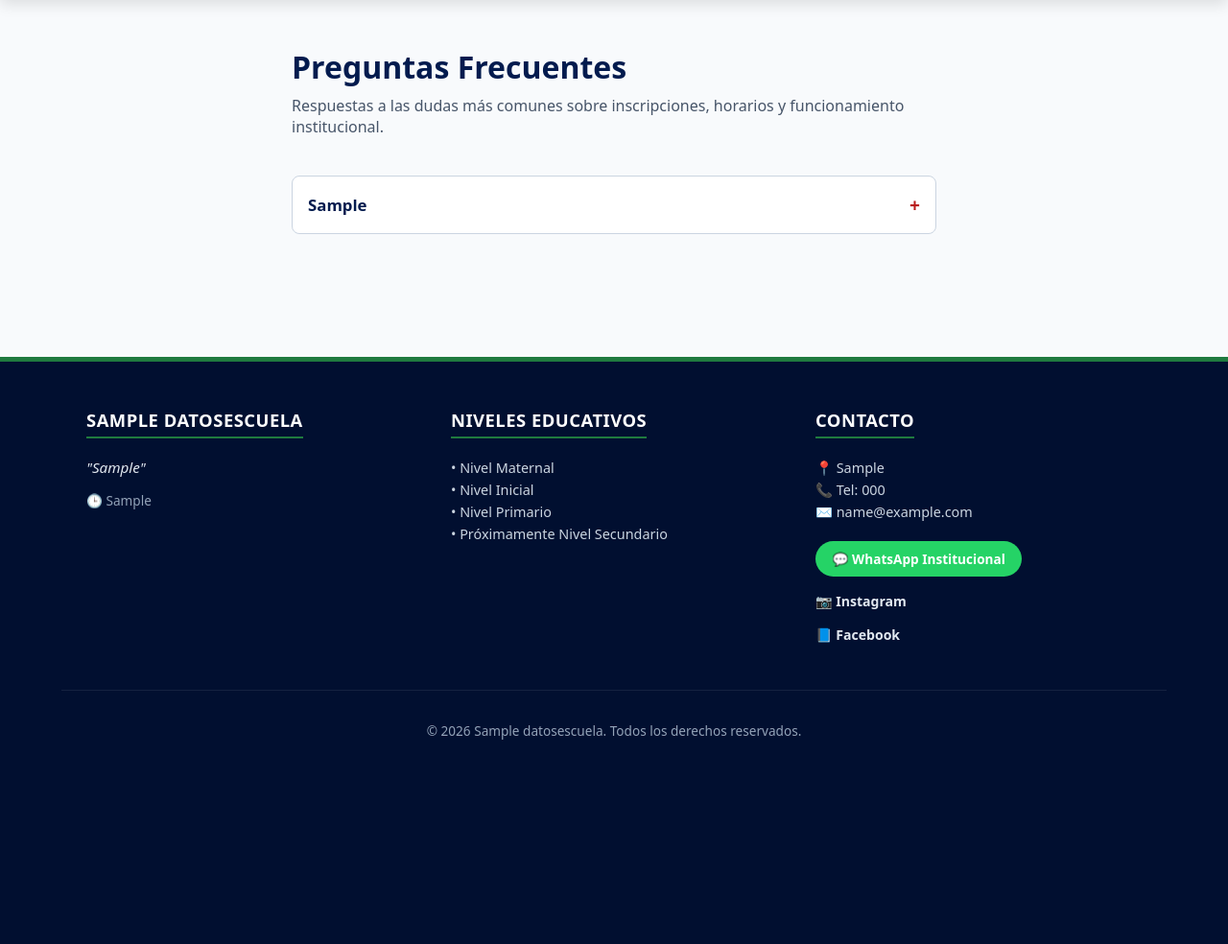
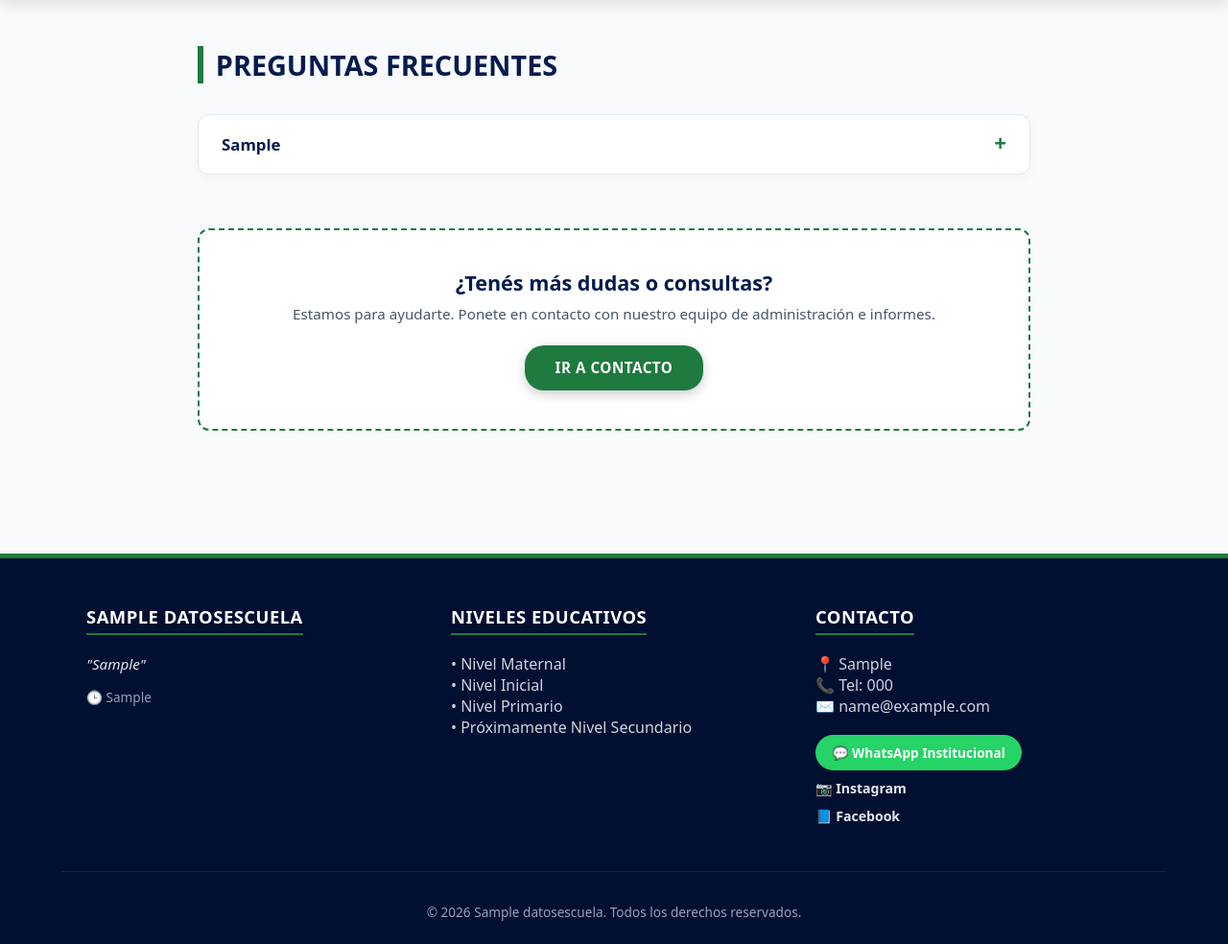
Before and after one commit to SoySid/colegio-patagonia-cipolletti, a Django app: page /faq/ in a window 1280 px wide. Shown: the part 82-1066 px from the top of the page at 96% size. Before the commit the page ends 853 px from the top, so only its background shows below. Run offline with Django 5.2, Linux system fonts and the light colour scheme; tables that the repository leaves empty hold one stand-in row (values such as "Sample post"); grey boxes marked "Sample" are stand-in pictures.

Commit message:
Refactor: Limpiar CSS duplicado en footer y agregar estilos de acordeón para Preguntas Frecuentes

```diff
--- a/escuela/static/escuela/css/estilos.css
+++ b/escuela/static/escuela/css/estilos.css
@@ -361,90 +370,99 @@ nav a.btn-portal:hover {
 }
 
 /* ==========================================
-   6. FOOTER
+   6. PREGUNTAS FRECUENTES (FAQ)
    ========================================== */
-footer {
-    background-color: var(--primary);
-    color: #cbd5e1;
-    padding: 3.5rem 5% 1.5rem 5%;
-    margin-top: 4rem;
+.faq-wrapper {
+    max-width: 900px;
+    margin: 3rem auto;
+    padding: 0 1rem;
 }
 
-.footer-grid {
-    display: grid;
-    grid-template-columns: repeat(auto-fit, minmax(240px, 1fr));
-    gap: 2rem;
-    max-width: 1100px;
-    margin: 0 auto;
+.faq-list {
+    display: flex;
+    flex-direction: column;
+    gap: 1.2rem;
+    margin-top: 2rem;
 }
 
-.footer-col h4 {
-    color: white;
-    margin-bottom: 1rem;
-    font-size: 1.1rem;
-    font-weight: 700;
+.faq-card {
+    background: #ffffff;
+    border: 1px solid var(--border-color);
+    border-radius: 12px;
+    overflow: hidden;
+    box-shadow: 0 4px 12px rgba(0, 0, 0, 0.03);
+    transition: border-color 0.2s ease, box-shadow 0.2s ease;
 }
 
-.footer-text, .footer-phrase {
-    font-size: 0.9rem;
-    line-height: 1.6;
+.faq-card[open] {
+    border-color: var(--brand-green);
+    box-shadow: 0 6px 18px rgba(0, 0, 0, 0.08);
 }
 
-.footer-phrase {
-    font-style: italic;
-    color: #e2e8f0;
+.faq-head {
+    padding: 1.2rem 1.5rem;
+    font-size: 1.05rem;
+    font-weight: 700;
+    color: var(--primary);
+    cursor: pointer;
+    display: flex;
+    justify-content: space-between;
+    align-items: center;
+    list-style: none;
+    user-select: none;
 }
 
-.footer-schedule {
-    font-size: 0.85rem;
-    margin-top: 0.5rem;
-    color: #94a3b8;
+.faq-head::-webkit-details-marker,
+.faq-head::marker {
+    display: none !important;
 }
 
-.footer-social-container {
-    margin-top: 0.8rem;
-}
-
-.btn-whatsapp-footer {
-    display: inline-block;
-    background-color: #25d366;
-    color: white;
-    padding: 0.6rem 1.2rem;
-    border-radius: 20px;
-    text-decoration: none;
-    font-weight: 700;
-    font-size: 0.85rem;
+.faq-plus {
+    font-size: 1.4rem;
+    color: var(--brand-green);
+    font-weight: 800;
+    line-height: 1;
     transition: transform 0.2s ease;
 }
 
-.btn-whatsapp-footer:hover {
-    transform: scale(1.03);
+.faq-card[open] .faq-plus {
+    transform: rotate(45deg);
 }
 
-.social-link {
-    display: block;
-    color: #e2e8f0;
-    font-size: 0.85rem;
-    text-decoration: none;
-    margin-top: 0.4rem;
-    transition: color 0.2s, transform 0.2s;
+.faq-body {
+    padding: 0 1.5rem 1.2rem 1.5rem;
+    color: var(--text-muted);
+    line-height: 1.6;
+    font-size: 0.95rem;
+    border-top: 1px solid #f1f5f9;
+    margin-top: 0.2rem;
+    padding-top: 1rem;
 }
 
-.social-link:hover {
-    color: white;
-    transform: translateX(3px);
+.faq-cta, .faq-cta-box {
+    margin-top: 3.5rem;
+    padding: 2.5rem 1.5rem;
+    background: #ffffff;
+    border: 2px dashed var(--brand-green);
+    border-radius: 12px;
+    text-align: center;
 }
 
-.footer-bottom {
-    text-align: center;
-    padding-top: 2rem;
-    margin-top: 2rem;
-    border-top: 1px solid rgba(255, 255, 255, 0.1);
-    font-size: 0.85rem;
+.faq-cta h3, .faq-cta-box h3 {
+    color: var(--primary);
+    font-size: 1.35rem;
+    font-weight: 800;
+    margin-bottom: 0.5rem;
+}
+
+.faq-cta p, .faq-cta-box p {
+    color: var(--text-muted);
+    font-size: 0.95rem;
+    margin-bottom: 1.4rem;
 }
 
 /* ==========================================
-   6. FOOTER RENOVADO
+   7. FOOTER
    ========================================== */
 footer {
     background-color: var(--primary-dark);
--- a/escuela/templates/escuela/faq.html
+++ b/escuela/templates/escuela/faq.html
@@ -1,28 +1,33 @@
 {% extends 'escuela/base.html' %}
 
-{% block title %}Preguntas Frecuentes - Instituto San Martín{% endblock %}
+{% block title %}Preguntas Frecuentes - {{ escuela_info.nombre|default:"Colegio Patagonia" }}{% endblock %}
 
 {% block content %}
-<div style="max-width: 800px; margin: 3rem auto; padding: 0 5%;">
-    <h2 style="font-size: 2rem; color: var(--primary); margin-bottom: 0.5rem;">Preguntas Frecuentes</h2>
-    <p style="color: var(--text-muted); margin-bottom: 2.5rem;">Respuestas a las dudas más comunes sobre inscripciones, horarios y funcionamiento institucional.</p>
+<section class="faq-wrapper">
+    <h2 class="section-title">PREGUNTAS FRECUENTES</h2>
 
-    <div style="display: flex; flex-direction: column; gap: 1rem;">
-        {% for item in preguntas %}
-            <details style="background: white; border: 1px solid #cbd5e1; border-radius: 8px; padding: 1rem; cursor: pointer; transition: all 0.2s;">
-                <summary style="font-weight: 700; color: var(--primary); font-size: 1.05rem; list-style: none; display: flex; justify-content: space-between; align-items: center;">
-                    <span>{{ item.pregunta }}</span>
-                    <span style="color: var(--accent); font-size: 1.2rem;">+</span>
-                </summary>
-                <p style="margin-top: 1rem; color: var(--text-muted); line-height: 1.6; font-size: 0.95rem; border-top: 1px solid #f1f5f9; padding-top: 0.8rem;">
-                    {{ item.respuesta }}
-                </p>
-            </details>
-        {% empty %}
-            <div style="background: white; padding: 2rem; text-align: center; border-radius: 8px; color: var(--text-muted);">
-                No hay preguntas frecuentes cargadas en este momento.
-            </div>
-        {% endfor %}
+    {% if faqs %}
+        <div class="faq-list">
+            {% for faq in faqs %}
+                <details class="faq-card">
+                    <summary class="faq-head">
+                        <span>{{ faq.pregunta }}</span>
+                        <span class="faq-plus">+</span>
+                    </summary>
+                    <div class="faq-body">
+                        <p>{{ faq.respuesta }}</p>
+                    </div>
+                </details>
+            {% endfor %}
+        </div>
+    {% else %}
+        <p>No hay preguntas frecuentes registradas por el momento.</p>
+    {% endif %}
+
+    <div class="faq-cta">
+        <h3>¿Tenés más dudas o consultas?</h3>
+        <p>Estamos para ayudarte. Ponete en contacto con nuestro equipo de administración e informes.</p>
+        <a href="/contacto/" class="btn-primary">IR A CONTACTO</a>
     </div>
-</div>
+</section>
 {% endblock %}
--- a/escuela/views.py
+++ b/escuela/views.py
@@ -39,5 +39,5 @@ def requisitos(request):
     })
 
 def faq(request):
-    preguntas = PreguntaFrecuente.objects.filter(activa=True)
-    return render(request, 'escuela/faq.html', {'preguntas': preguntas})
+    faqs = PreguntaFrecuente.objects.filter(activa=True)
+    return render(request, 'escuela/faq.html', {'faqs': faqs})
```
Also changed, not shown: other parts of escuela/static/escuela/css/estilos.css (+13 -23 lines).
